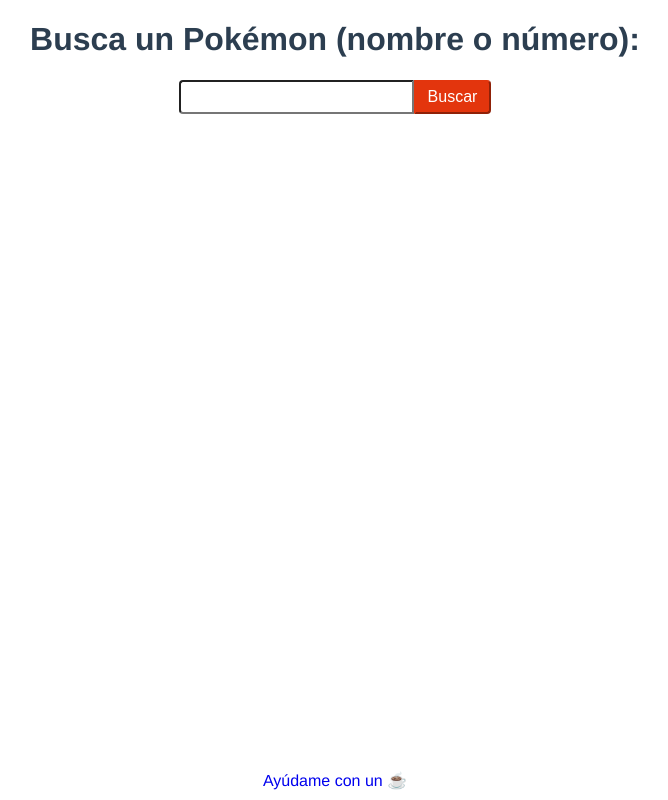
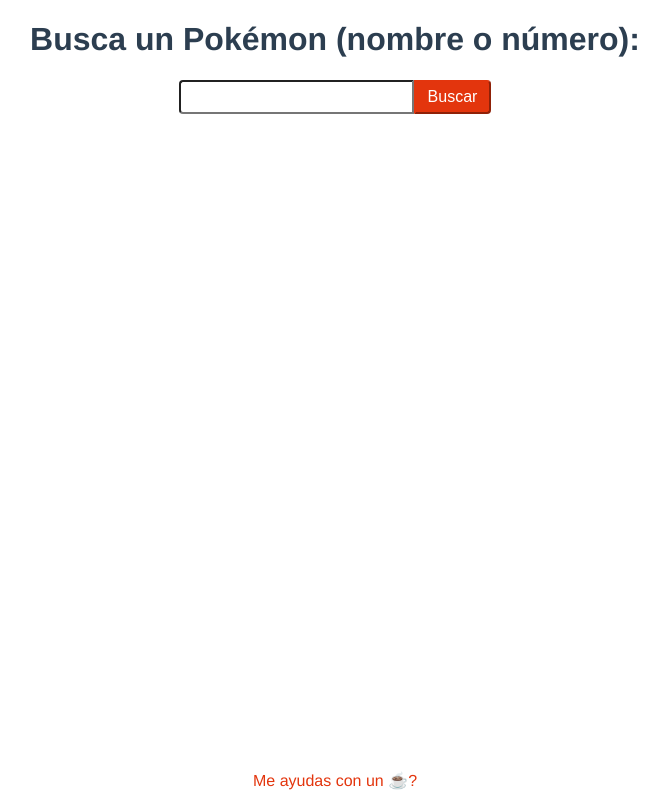
Before and after one commit to sergioazoc/pokedex-vue, a Vue app: page / in a window 1280 px wide. Shown: the whole page, without its empty margins (305-973 px from the left). Built offline with nearby package versions, Linux system fonts and the light colour scheme.

Commit message:
change coffee text

```diff
--- a/src/App.vue
+++ b/src/App.vue
@@ -4,7 +4,7 @@
       <Pokemon />
     </div>
     <div class="footer">
-      <a class="coffee" target="_blank" href="https://www.mercadopago.cl/checkout/v1/redirect?pref_id=270001614-b497f5e0-19f1-4f93-adc3-4f0a8e348866">Ayúdame con un ☕</a>
+      <a class="coffee" target="_blank" href="https://www.mercadopago.cl/checkout/v1/redirect?pref_id=270001614-b497f5e0-19f1-4f93-adc3-4f0a8e348866">Me ayudas con un ☕?</a>
     </div>
   </div>
 </template>
@@ -48,6 +48,7 @@
 .coffee{
   text-decoration: none;
   margin-bottom: 5px;
+  color: #e3350d;
 }
 .input{
   padding: .375rem .75rem;
```
